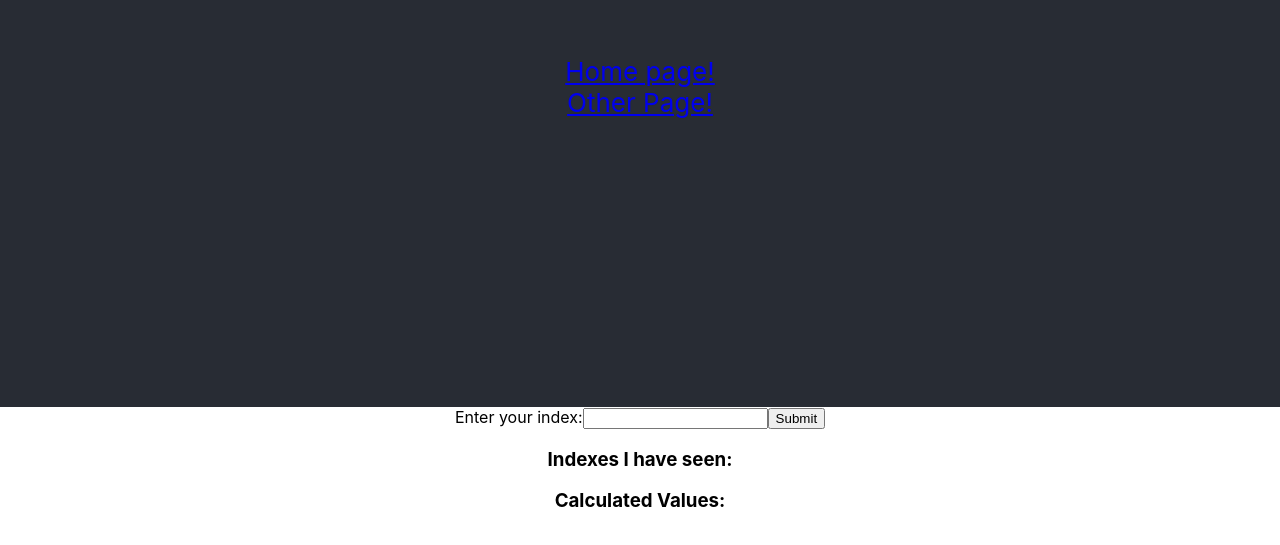
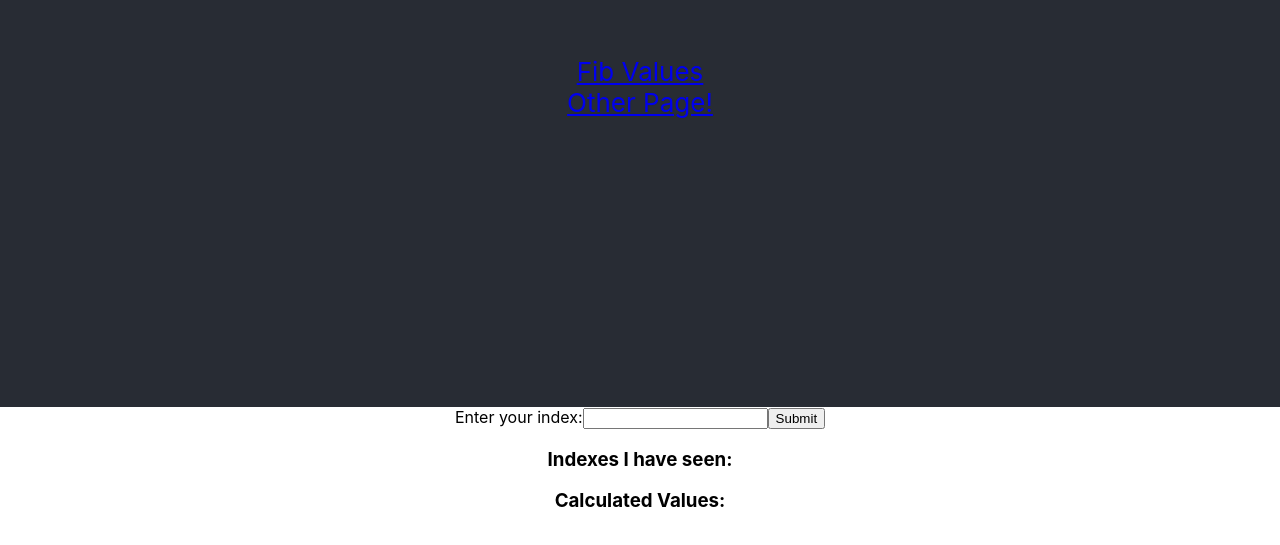
Before and after one commit to fentonreid/multi-docker, a React (Create React App) app in the folder client/: page / in a window 1280 px wide. Shown: the part 233-778 px from the top of the page. Built offline with nearby package versions, Linux system fonts and the light colour scheme; no server answers.

Commit message:
Change app.js

```diff
--- a/client/src/App.js
+++ b/client/src/App.js
@@ -9,7 +9,7 @@ function App() {
     <Router>
       <div className="App">
         <header className="App-header">
-          <Link to="/">Home page!</Link>
+          <Link to="/">Fib Values</Link>
           <Link to="/otherpage">Other Page!</Link>
         </header>
         <div>
```
